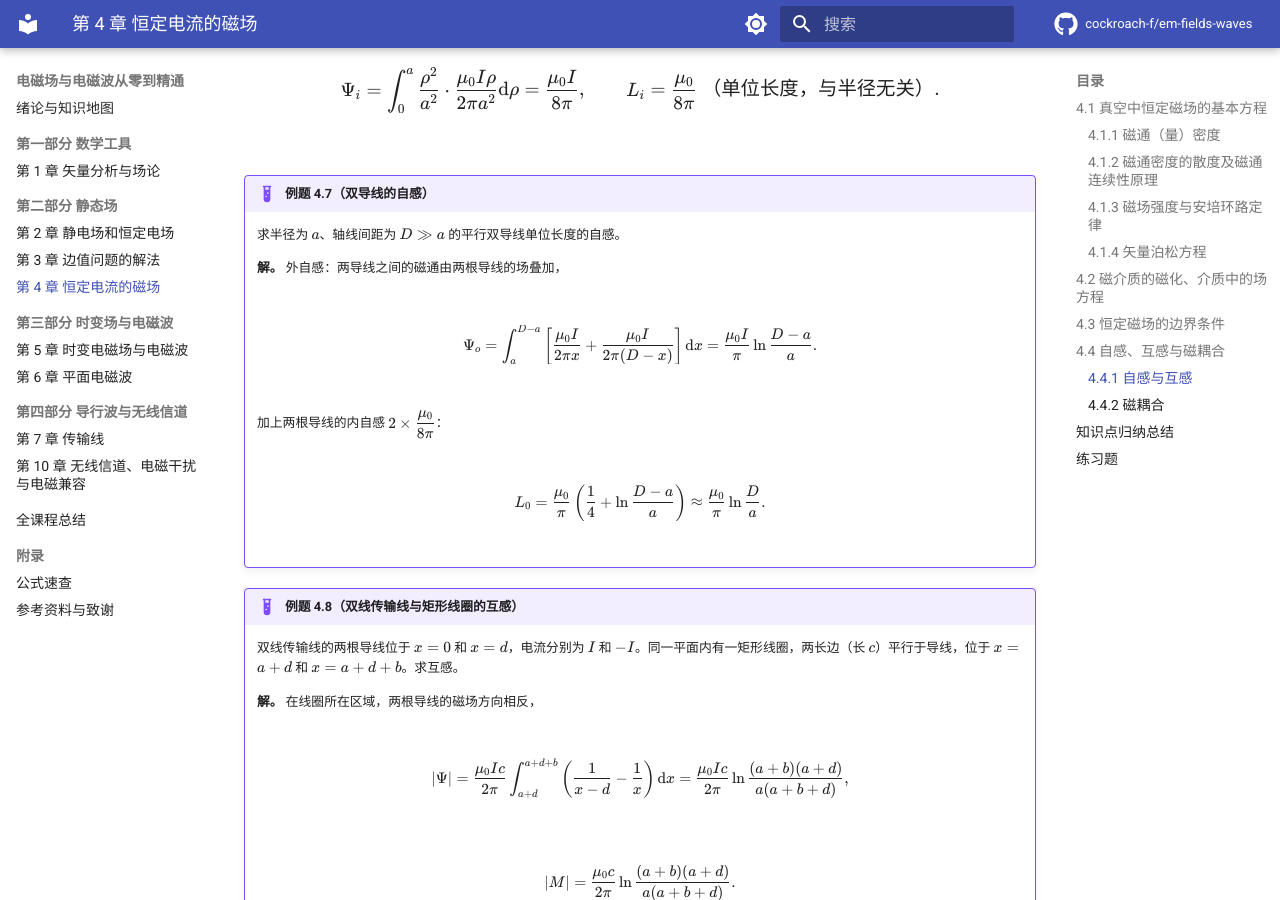
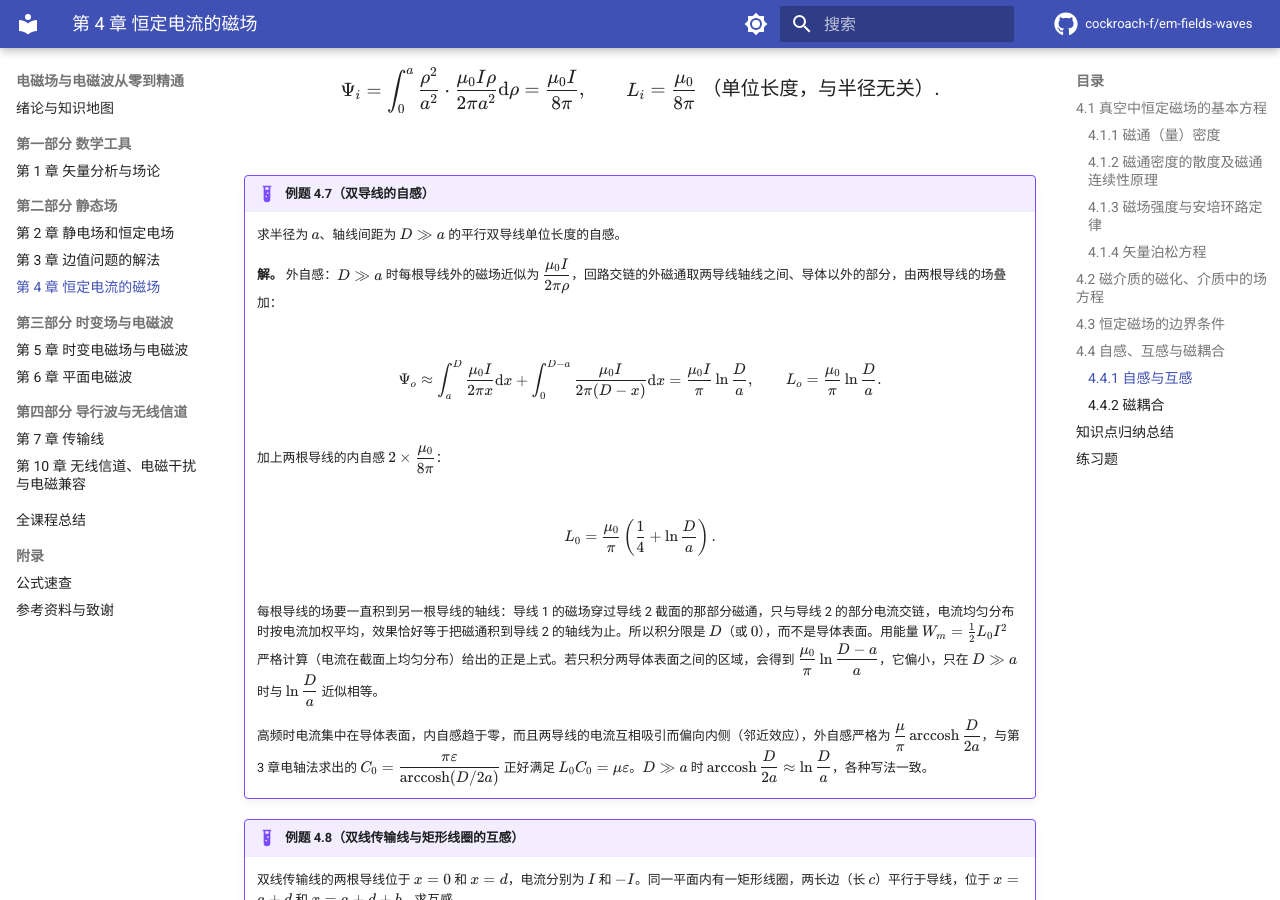
Before and after one commit to cockroach-f/em-fields-waves, an MkDocs documentation site: the page built from docs/ch4.md, in a window 1280 px wide and 900 px high, scrolled down 13149 px. Built offline with MkDocs 1.6.1 and Material for MkDocs 9.7.7, drawn with Linux system fonts in a browser that asks for light colours; comment, search, counter and statistics services are not loaded.

````diff
--- a/docs/ch4.md
+++ b/docs/ch4.md
@@ -333,13 +333,17 @@ $$\Psi_i=\int_0^a\frac{\rho^2}{a^2}\cdot\frac{\mu_0I\rho}{2\pi a^2}\dd\rho=\frac
 
     求半径为 $a$、轴线间距为 $D\gg a$ 的平行双导线单位长度的自感。
 
-    **解。** 外自感：两导线之间的磁通由两根导线的场叠加，
+    **解。** 外自感：$D\gg a$ 时每根导线外的磁场近似为 $\dfrac{\mu_0I}{2\pi\rho}$，回路交链的外磁通取两导线轴线之间、导体以外的部分，由两根导线的场叠加：
 
-    $$\Psi_o=\int_a^{D-a}\left[\frac{\mu_0I}{2\pi x}+\frac{\mu_0I}{2\pi(D-x)}\right]\dd x=\frac{\mu_0I}{\pi}\ln\frac{D-a}{a}.$$
+    $$\Psi_o\approx\int_a^{D}\frac{\mu_0I}{2\pi x}\dd x+\int_0^{D-a}\frac{\mu_0I}{2\pi(D-x)}\dd x=\frac{\mu_0I}{\pi}\ln\frac{D}{a},\qquad L_o=\frac{\mu_0}{\pi}\ln\frac Da .$$
 
     加上两根导线的内自感 $2\times\dfrac{\mu_0}{8\pi}$：
 
-    $$L_0=\frac{\mu_0}{\pi}\left(\frac14+\ln\frac{D-a}{a}\right)\approx\frac{\mu_0}{\pi}\ln\frac Da .$$
+    $$L_0=\frac{\mu_0}{\pi}\left(\frac14+\ln\frac{D}{a}\right).$$
+
+    每根导线的场要一直积到另一根导线的轴线：导线 1 的磁场穿过导线 2 截面的那部分磁通，只与导线 2 的部分电流交链，电流均匀分布时按电流加权平均，效果恰好等于把磁通积到导线 2 的轴线为止。所以积分限是 $D$（或 $0$），而不是导体表面。用能量 $W_m=\frac12L_0I^2$ 严格计算（电流在截面上均匀分布）给出的正是上式。若只积分两导体表面之间的区域，会得到 $\dfrac{\mu_0}{\pi}\ln\dfrac{D-a}{a}$，它偏小，只在 $D\gg a$ 时与 $\ln\dfrac Da$ 近似相等。
+
+    高频时电流集中在导体表面，内自感趋于零，而且两导线的电流互相吸引而偏向内侧（邻近效应），外自感严格为 $\dfrac{\mu}{\pi}\operatorname{arccosh}\dfrac{D}{2a}$，与第 3 章电轴法求出的 $C_0=\dfrac{\pi\varepsilon}{\operatorname{arccosh}(D/2a)}$ 正好满足 $L_0C_0=\mu\varepsilon$。$D\gg a$ 时 $\operatorname{arccosh}\dfrac{D}{2a}\approx\ln\dfrac Da$，各种写法一致。
 
 !!! example "例题 4.8（双线传输线与矩形线圈的互感）"
 
@@ -412,7 +416,7 @@ $$\Psi_i=\int_0^a\frac{\rho^2}{a^2}\cdot\frac{\mu_0I\rho}{2\pi a^2}\dd\rho=\frac
 
 ```mermaid
 flowchart LR
-    J["电流 J"] -->|毕奥–萨伐尔| B["B"]
+    J["电流 J"] -->|"毕奥–萨伐尔"| B["B"]
     J -->|"A = μ/4π ∫J/R dV"| A["磁矢位 A"]
     A -->|"B = ∇×A"| B
     J -->|"∮H·dl = I（对称）"| H["H"]
````
Also changed, not shown: docs/ch10.md (+5 -5 lines), docs/ch6.md (+4 -4 lines), docs/formulas.md (+2 -2 lines), docs/summary.md (+5 -3 lines).
